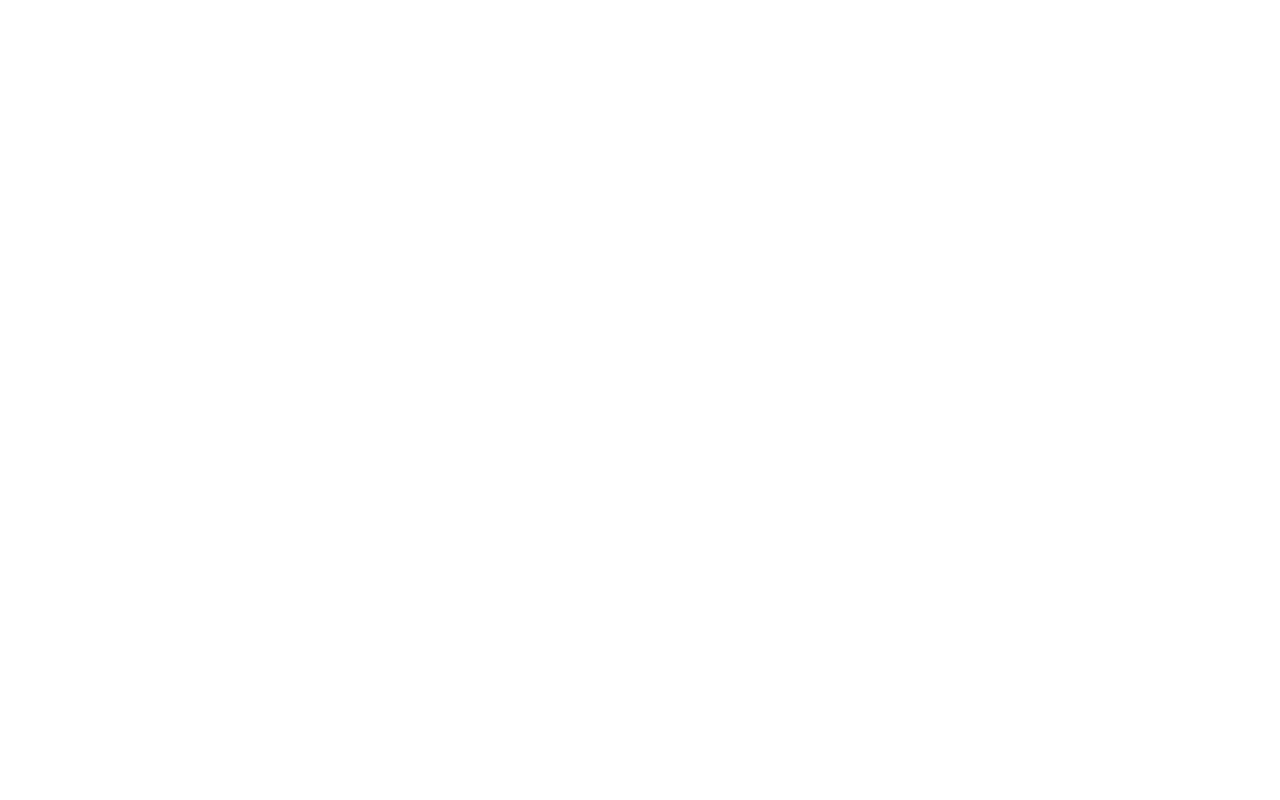
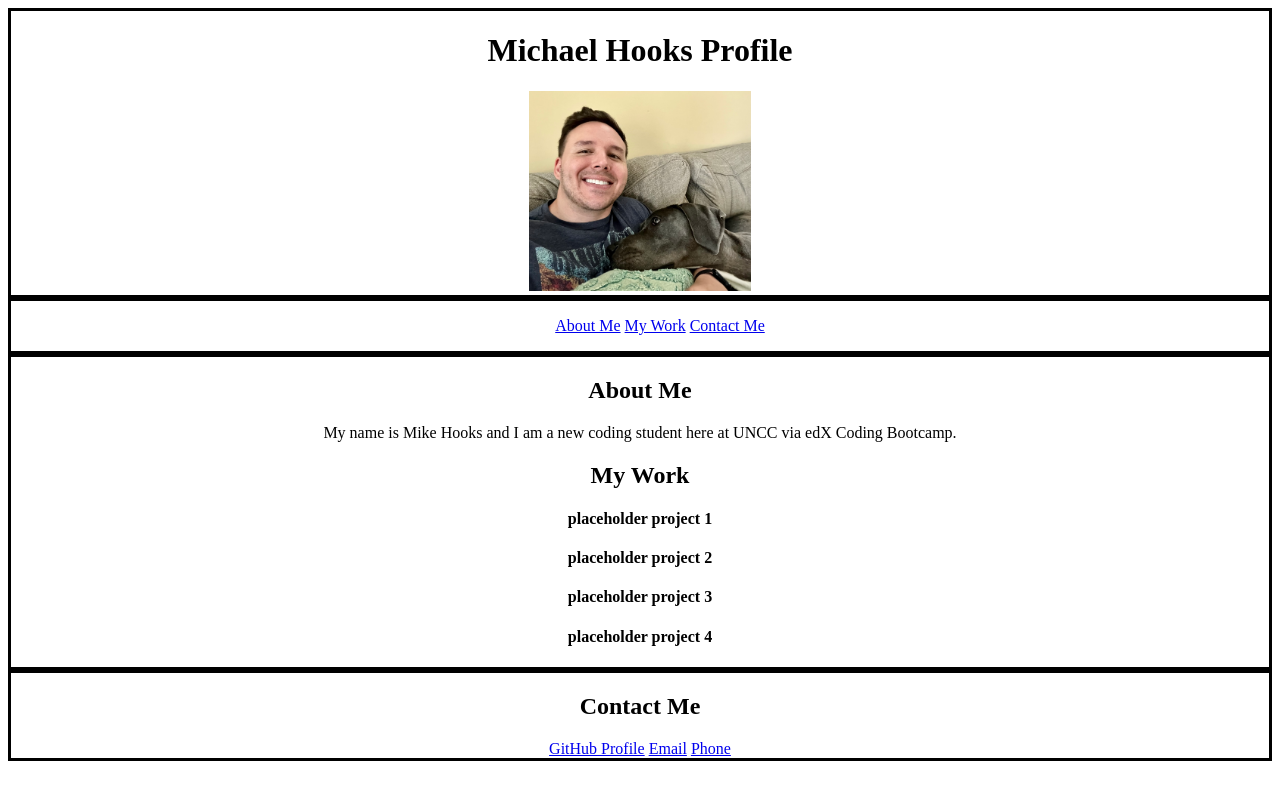
Before and after one commit to mfhooks88/professional-portfolio, a plain HTML site: page index.html in a window 1280 px wide. Drawn offline with Linux system fonts and the light colour scheme.

Commit message:
rough draft html and css

```diff
--- a/index.html
+++ b/index.html
@@ -3,9 +3,39 @@
 <head>
     <meta charset="UTF-8">
     <meta name="viewport" content="width=device-width, initial-scale=1.0">
+    <link rel="stylesheet" type="text/css" href="style.css" />
     <title>Michael Hooks Profile</title>
 </head>
 <body>
+    <header>
+        <h1>Michael Hooks Profile</h1>
+        <img src=assets/profile-pic.jpeg alt=”Profile Pic” height=200px width=”200px”>
+    </header>
 
+    <nav>
+        <ul>
+            <a href="#About_me">About Me</a>
+            <a href="#My_work">My Work</a>
+            <a href="#Contact_me">Contact Me</a>
+        </ul>
+    </nav>
+
+    <section>
+        <h2 id="About_me">About Me</h2>
+            <p>My name is Mike Hooks and I am a new coding student here at UNCC via edX Coding Bootcamp.</p>
+
+        <h2 id="My_work">My Work</h2>
+            <h4>placeholder project 1</h4>
+            <h4>placeholder project 2</h4>
+            <h4>placeholder project 3</h4>
+            <h4>placeholder project 4</h4>
+    </section>
+
+    <footer>
+        <h2 id="Contact_me">Contact Me</h2>
+          <a href="https://github.com/mfhooks88" target="_blank">GitHub Profile</a>
+          <a href="mailto:mfhooks88@gmail.com">Email</a>
+          <a href="tel:7049988166">Phone</a>
+    </footer>
 </body>
 </html>
--- a/style.css
+++ b/style.css
@@ -0,0 +1,19 @@
+header {
+  text-align: center;
+  border: solid;
+}
+
+nav {
+  text-align: center;
+  border: solid;
+}
+
+section {
+  text-align: center;
+  border: solid;
+}
+
+footer {
+  text-align: center;
+  border: solid;
+}
```
Also changed, not shown: assets/profile-pic.jpeg (added), 1 other file.
